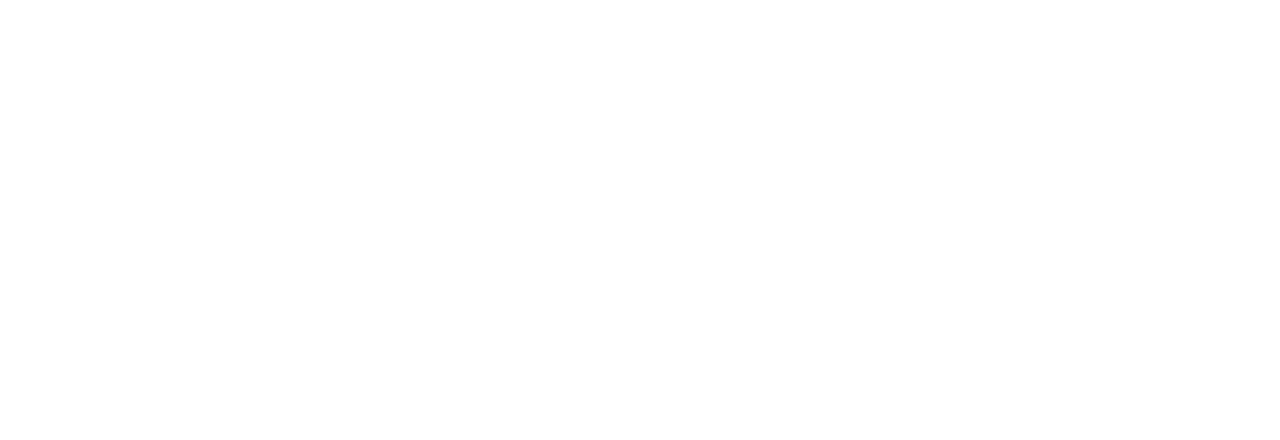
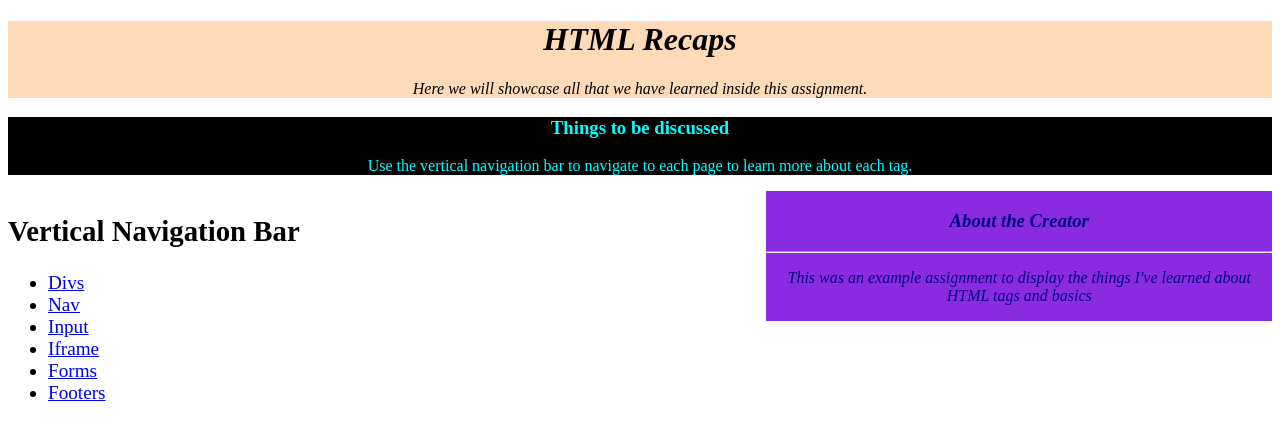
Before and after one commit to TeliciaShelton/index.html, a plain HTML site: page index.html in a window 1280 px wide. Drawn offline with Linux system fonts and the light colour scheme.

Commit message:
Applied Functionality

```diff
--- a/index.html
+++ b/index.html
@@ -6,7 +6,63 @@
     <meta name="viewport" content="width=device-width, initial-scale=1.0">
     <title>HTML Recap</title>
 </head>
+
 <body>
+    <header style="text-align:center; background-color: peachpuff; font-style: italic;">
+        <h1> HTML Recaps</h1>
+        <p>Here we will showcase all that we have learned inside this assignment.
+        </p>
+    </header>
+    <section style="text-align: center; color: aqua; background-color: black; width: 100%;">
+        <h3> Things to be discussed </h3>
+            <p> Use the vertical navigation bar to navigate to each page to learn more about each tag.
+
+    </section>
+    <nav style="text-align: left; font-size: 120%; float: left;">
+        <h1> Vertical Navigation Bar</h1>
+        <ul >
+            <li>
+               <a href="../BasicHTMLTags/htmlCssProjects/htmlBasics/07-divs.html"> Divs </a>
+            </li>
+
+            <li>
+                <a href="../BasicHTMLTags/htmlCssProjects/htmlBasics/13-navs.html"> Nav </a>
+
+            </li>
+            <li>
+                <a href="../BasicHTMLTags/htmlCssProjects/htmlBasics/08-inputs.html"> Input </a>
+
+            </li>
+            <li>
+                <a href="../BasicHTMLTags/htmlCssProjects/htmlBasics/14-iframes.html"> Iframe </a>
+
+            </li>
+            <li>
+                <a href="../BasicHTMLTags/htmlCssProjects/htmlBasics/09-forms.html"> Forms </a>
+
+            </li>
+            <li>
+                <a href="../BasicHTMLTags/htmlCssProjects/htmlBasics/12-footers.html"> Footers </a>
+
+            </li>
+        </ul>
+
+    </nav>
+    <article style="width: 40%; float: right; background-color: blueviolet; font-style: italic; font-size: 20 px;">
+        <header style="text-align: center; color: navy;">
+            <h3>About the Creator</h3>
+            <hr/>
+            <p> This was an example assignment to display the things I've learned about HTML tags and basics</p>
+
+    </article>
+
+
+
+        <p>
+
+
+        </p>
+    </section>
 
 </body>
 </html>
```
